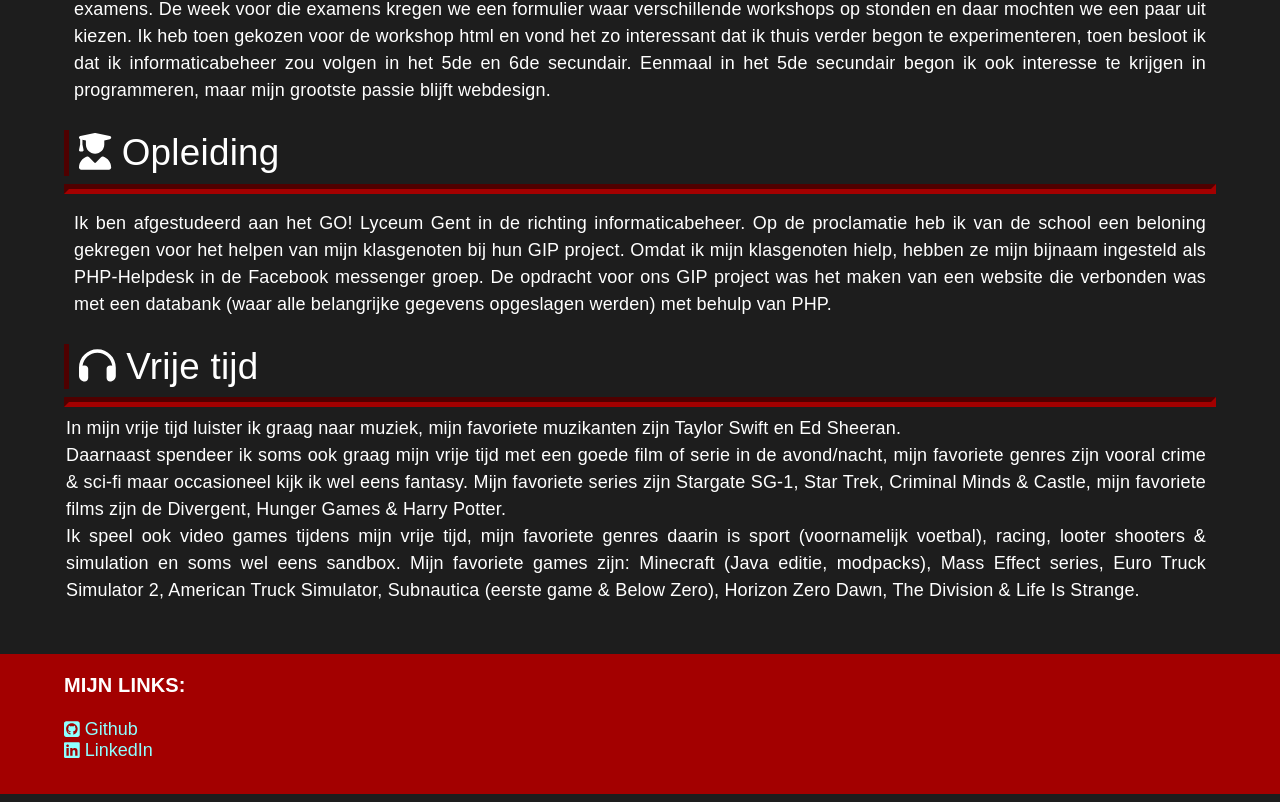
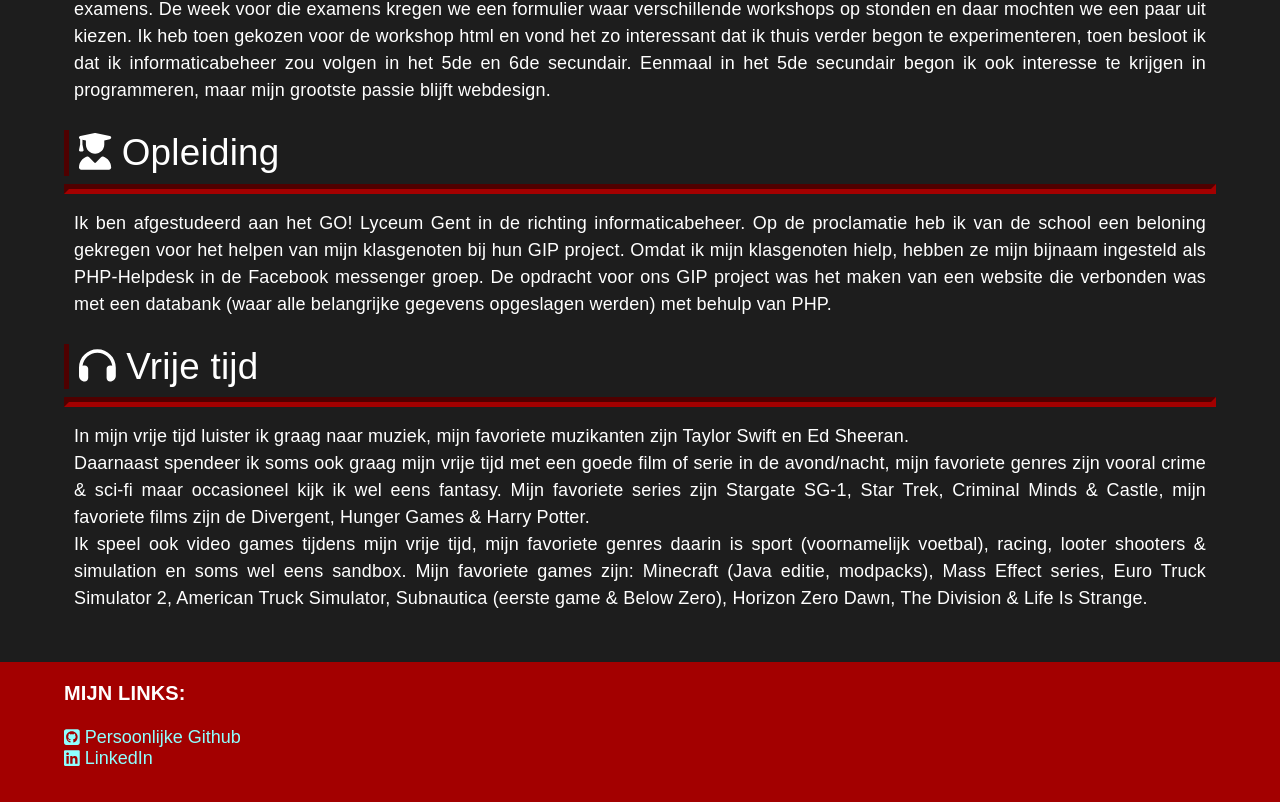
Before and after one commit to Bobobaal/E-Portfolio, a React (Vite) app: page /home in a window 1280 px wide. Shown: the part 521-1323 px from the top of the page. Built offline with nearby package versions, Linux system fonts and the light colour scheme.

Commit message:
Nieuwe mappenstructuur componenten

```diff
--- a/src/App.jsx
+++ b/src/App.jsx
@@ -5,9 +5,9 @@
 import Projecten from "./Pages/Projecten";
 
 //Components
-import ScrollToTop from "./Components/ScrollToTop";
-import NavBar from './Components/NavBar';
-import Footer from "./Components/Footer";
+import ScrollToTop from "./Components/General/ScrollToTop";
+import NavBar from './Components/General/NavBar';
+import Footer from "./Components/Footer/Footer";
 
 export default function App() {
   return (
--- a/src/Components/Education.jsx
+++ b/src/Components/AboutMe/Education.jsx
@@ -1,6 +1,6 @@
 import { Grid, Typography } from "@mui/material"
 import { faUserGraduate } from '@fortawesome/free-solid-svg-icons';
-import Title from './Title';
+import Title from '../General/Title';
 
 export default function Education(){
   return (
--- /dev/null
+++ b/src/Components/AboutMe/FreeTime.jsx
@@ -0,0 +1,20 @@
+import { Grid, Typography } from "@mui/material"
+import { faHeadphones } from '@fortawesome/free-solid-svg-icons';
+import Title from '../General/Title';
+
+export default function FreeTime(){
+  return (
+    <>
+      <Title icon={faHeadphones} text="Vrije tijd" />
+      <Grid item xs>
+        <Typography className="aboutMeText">
+          In mijn vrije tijd luister ik graag naar muziek, mijn favoriete muzikanten zijn Taylor Swift en Ed Sheeran. <br />
+          Daarnaast spendeer ik soms ook graag mijn vrije tijd met een goede film of serie in de avond/nacht, mijn favoriete genres zijn vooral crime & sci-fi maar occasioneel kijk ik wel eens fantasy.
+          Mijn favoriete series zijn Stargate SG-1, Star Trek, Criminal Minds & Castle, mijn favoriete films zijn de Divergent, Hunger Games & Harry Potter. <br />
+          Ik speel ook video games tijdens mijn vrije tijd, mijn favoriete genres daarin is sport (voornamelijk voetbal), racing, looter shooters & simulation en soms wel eens sandbox.
+          Mijn favoriete games zijn: Minecraft (Java editie, modpacks), Mass Effect series, Euro Truck Simulator 2, American Truck Simulator, Subnautica (eerste game & Below Zero), Horizon Zero Dawn, The Division & Life Is Strange.
+        </Typography>
+      </Grid>
+    </>
+  )
+}
--- a/src/Components/WhoAmI.jsx
+++ b/src/Components/AboutMe/WhoAmI.jsx
@@ -1,7 +1,7 @@
 import { Grid, Typography } from "@mui/material";
 import { faCircleUser } from '@fortawesome/free-regular-svg-icons';
 import { useMemo } from "react";
-import Title from "./Title"
+import Title from '../General/Title';
 
 export default function WhoAmI() {
   const getLeeftijd = useMemo(() => {
--- a/src/Components/FooterLinks.jsx
+++ b/src/Components/Footer/FooterLinks.jsx
@@ -8,7 +8,7 @@
       <Grid item xs={6}>
         <Typography variant="h6" sx={{ fontWeight: "bold" }}>MIJN LINKS:</Typography>
         <ul>
-          <li><a href="https://github.com/Bobobaal/" target="_blank"><FontAwesomeIcon icon={faSquareGithub} /> Github</a></li>
+          <li><a href="https://github.com/Bobobaal/" target="_blank"><FontAwesomeIcon icon={faSquareGithub} /> Persoonlijke Github</a></li>
           <li><a href="in.com/in/dieter-van-meerbeeck-a738a6160/" target="_blank"><FontAwesomeIcon icon={faLinkedin} /> LinkedIn</a></li>
         </ul>
       </Grid>
--- a/src/Components/FreeTime.jsx
+++ /dev/null
@@ -1,18 +0,0 @@
-import { Grid, Typography } from "@mui/material"
-import { faHeadphones } from '@fortawesome/free-solid-svg-icons';
-import Title from './Title';
-
-export default function FreeTime(){
-  return (
-    <>
-      <Title icon={faHeadphones} text="Vrije tijd" />
-      <Typography className="aboutMeText">
-        In mijn vrije tijd luister ik graag naar muziek, mijn favoriete muzikanten zijn Taylor Swift en Ed Sheeran. <br />
-        Daarnaast spendeer ik soms ook graag mijn vrije tijd met een goede film of serie in de avond/nacht, mijn favoriete genres zijn vooral crime & sci-fi maar occasioneel kijk ik wel eens fantasy.
-        Mijn favoriete series zijn Stargate SG-1, Star Trek, Criminal Minds & Castle, mijn favoriete films zijn de Divergent, Hunger Games & Harry Potter. <br />
-        Ik speel ook video games tijdens mijn vrije tijd, mijn favoriete genres daarin is sport (voornamelijk voetbal), racing, looter shooters & simulation en soms wel eens sandbox.
-        Mijn favoriete games zijn: Minecraft (Java editie, modpacks), Mass Effect series, Euro Truck Simulator 2, American Truck Simulator, Subnautica (eerste game & Below Zero), Horizon Zero Dawn, The Division & Life Is Strange.
-      </Typography>
-    </>
-  )
-}
--- a/src/Pages/AboutMe.jsx
+++ b/src/Pages/AboutMe.jsx
@@ -1,7 +1,7 @@
 import { Container, Grid, Box } from "@mui/material";
-import Education from "../Components/Education";
-import FreeTime from "../Components/FreeTime";
-import WhoAmI from "../Components/WhoAmI";
+import Education from "../Components/AboutMe/Education";
+import FreeTime from "../Components/AboutMe/FreeTime";
+import WhoAmI from "../Components/AboutMe/WhoAmI";
 
 export default function AboutMe() {
   return (
```
Also changed, not shown: src/Components/Footer/Footer.jsx (renamed from src/Components/Footer.jsx), src/Components/General/NavBar.jsx (renamed from src/Components/NavBar.jsx), src/Components/General/ScrollToTop.jsx (renamed from src/Components/ScrollToTop.jsx), src/Components/General/Title.jsx (renamed from src/Components/Title.jsx).
